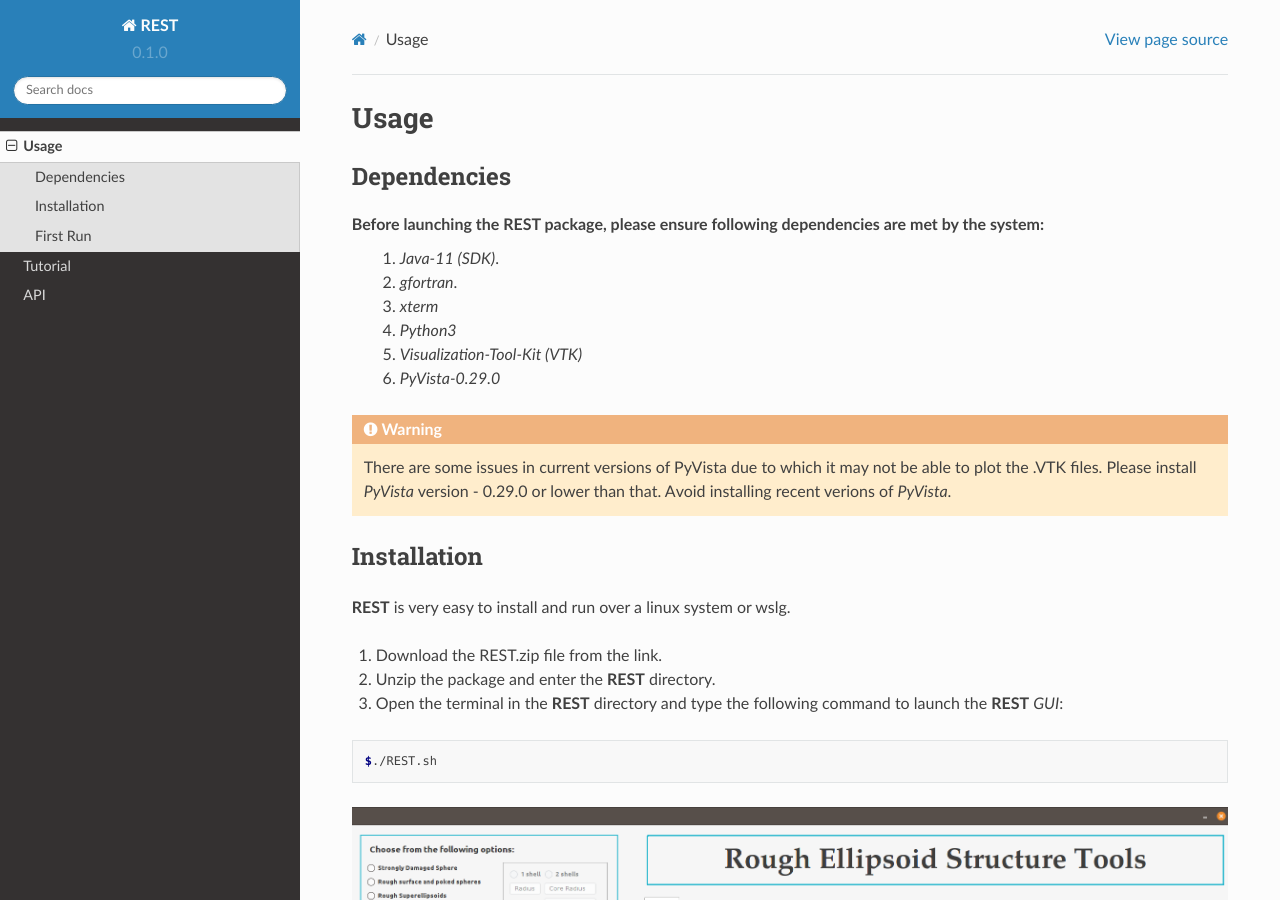
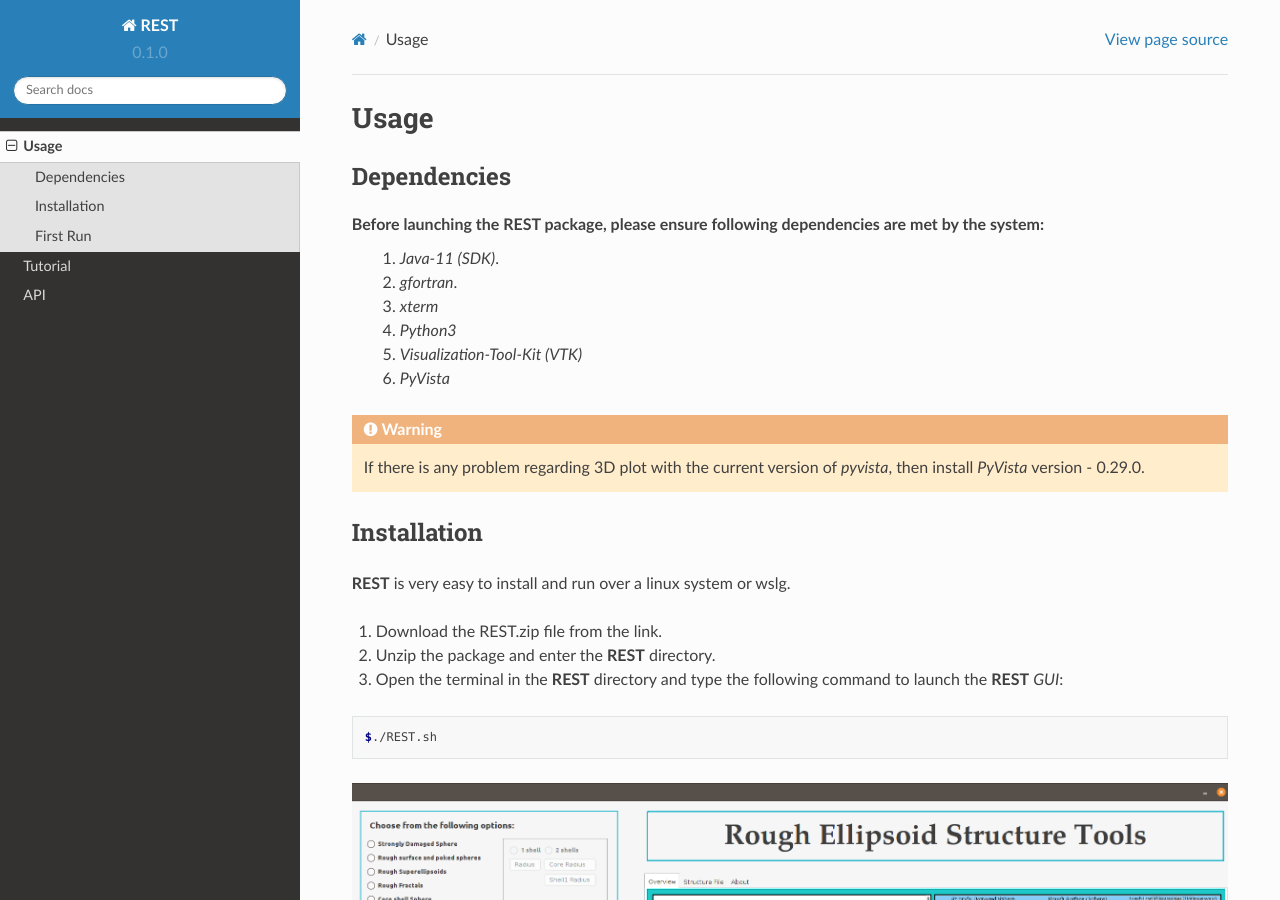
Before and after one commit to prithishh3/rtd-tutorial, a Sphinx documentation site: the page built from docs/source/usage.rst, in a window 1280 px wide and 900 px high. Built offline with Sphinx 7.4.7 and the Read the Docs theme 2.0.0, drawn with Linux system fonts in a browser that asks for light colours.

Commit message:
Update usage.rst

```diff
--- a/docs/source/usage.rst
+++ b/docs/source/usage.rst
@@ -11,10 +11,10 @@ Before launching the **REST** package, please ensure following dependencies are
    3. *xterm*
    4. *Python3*
    5. *Visualization-Tool-Kit (VTK)*
-   6. *PyVista-0.29.0*
+   6. *PyVista*
 
 .. warning::
-   There are some issues in current versions of PyVista due to which it may not be able to plot the .VTK files. Please install *PyVista* version - 0.29.0 or lower than that. Avoid installing recent verions of *PyVista*.
+   If there is any problem regarding 3D plot with the current version of *pyvista*, then install *PyVista* version - 0.29.0.
 
 .. _installation:
 
```
